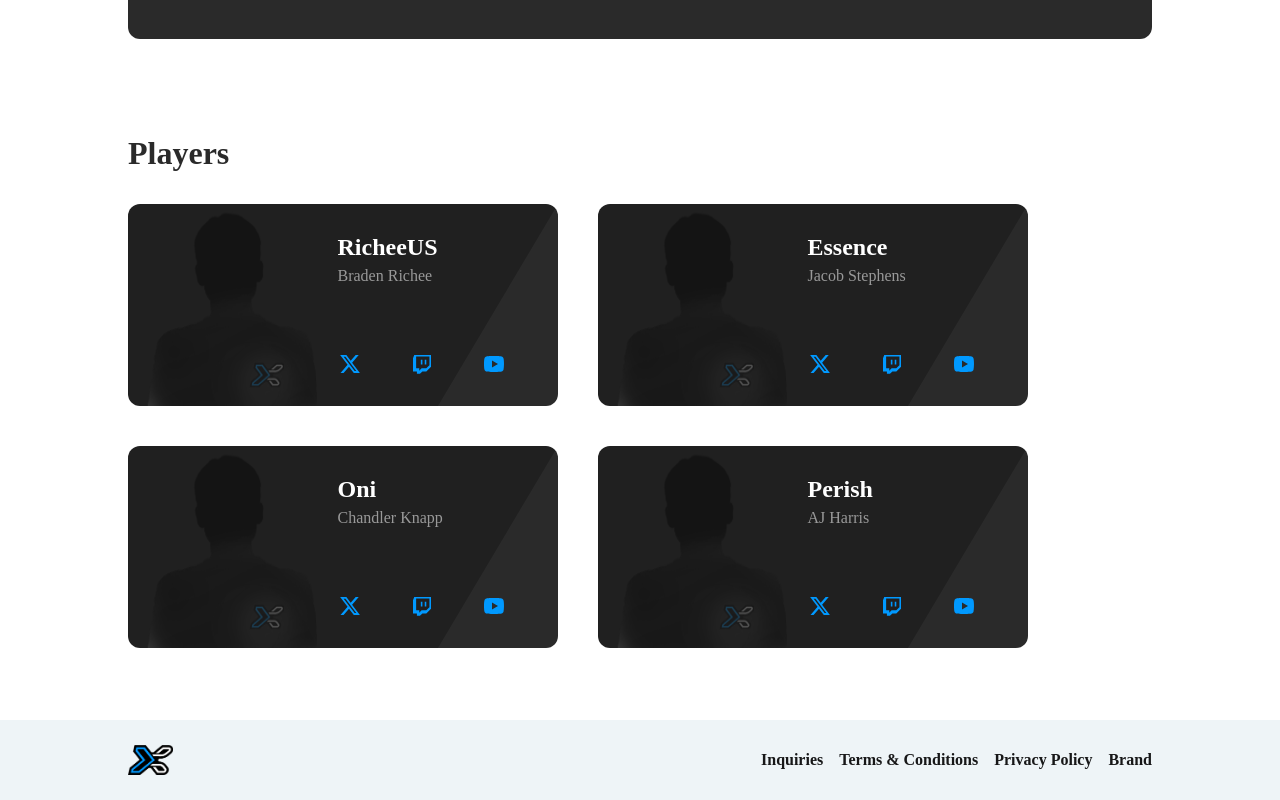
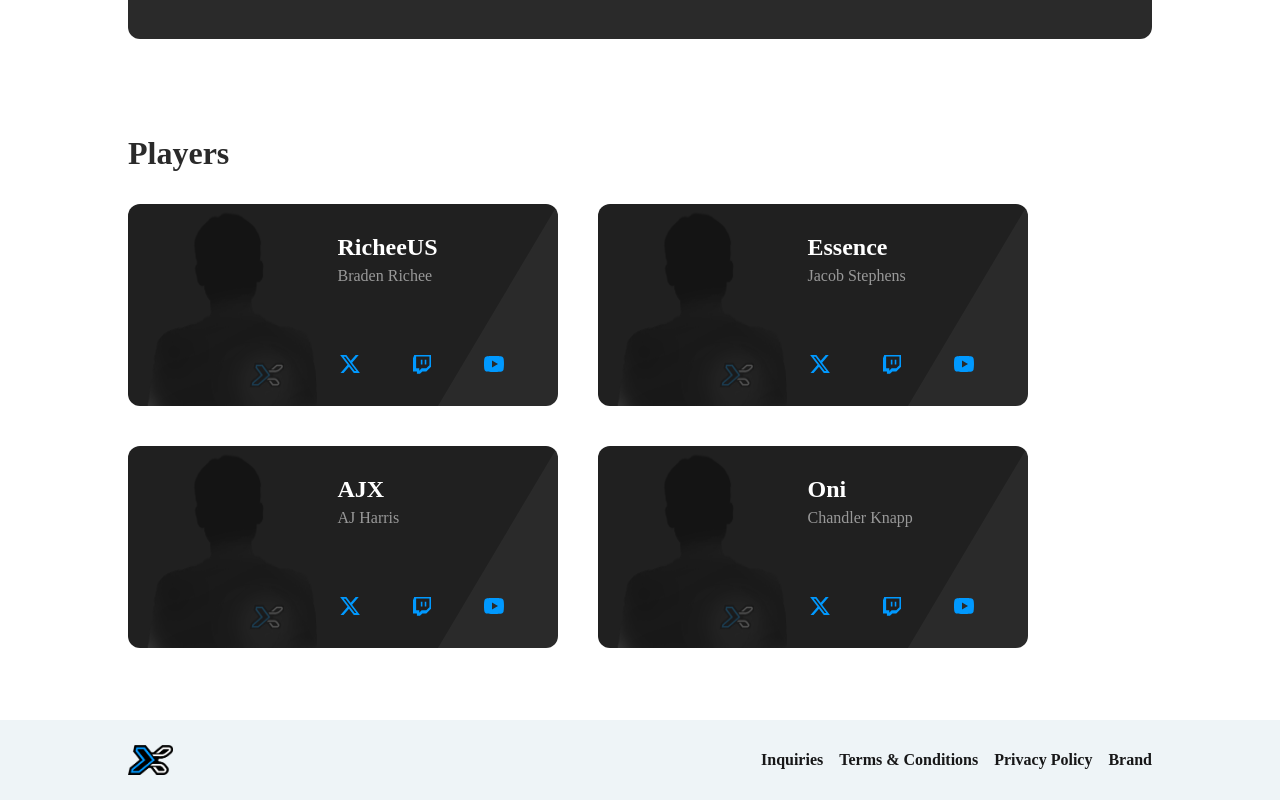
Before and after one commit to KodiakAgency/xmplfy2024, a Next.js app: page /teams/call-of-duty in a window 1280 px wide. Shown: the part 635-1435 px from the top of the page. Built offline with nearby package versions, Linux system fonts and the light colour scheme.

Commit message:
fix alias

```diff
--- a/src/pages/teams/call-of-duty.tsx
+++ b/src/pages/teams/call-of-duty.tsx
@@ -49,16 +49,16 @@ const cod = () => {
 						/>
 						<PlayerCard
 							Position={""}
-							Alias={"Oni"}
-							Name={"Chandler Knapp"}
+							Alias={"AJX"}
+							Name={"AJ Harris"}
 							x_link={"https://x.com/xmplfy"}
 							stream_link={"https://twitch.tv/xmplfygg"}
 							youtube_link={"https://youtube.com/@xmplfy"}
 						/>
 						<PlayerCard
 							Position={""}
-							Alias={"Perish"}
-							Name={"AJ Harris"}
+							Alias={"Oni"}
+							Name={"Chandler Knapp"}
 							x_link={"https://x.com/xmplfy"}
 							stream_link={"https://twitch.tv/xmplfygg"}
 							youtube_link={"https://youtube.com/@xmplfy"}
```
